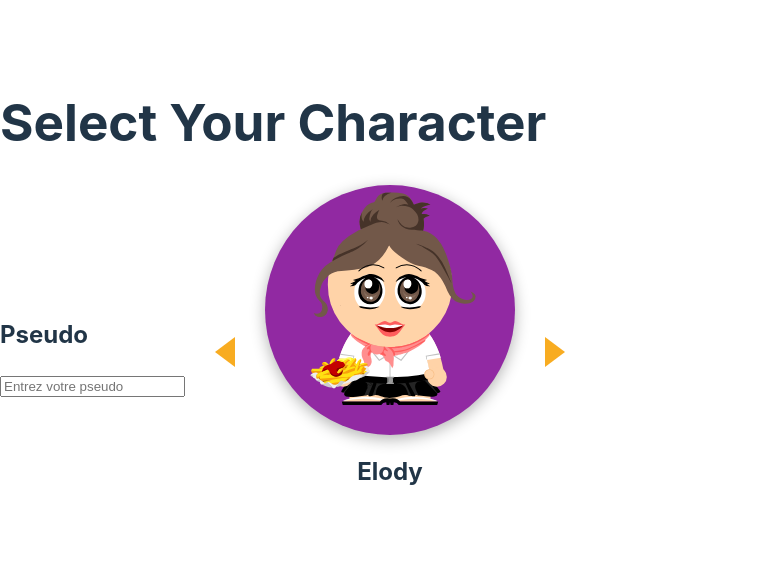
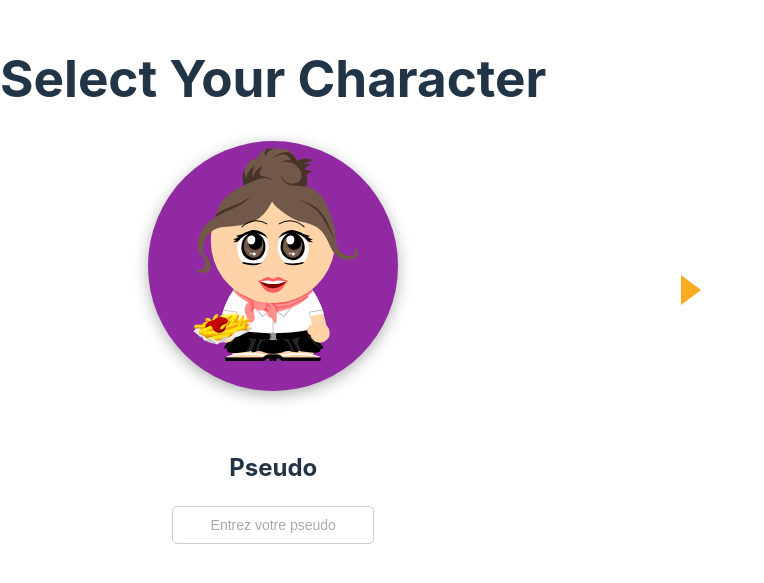
Before and after one commit to xYanis/Kultopia, a React (Vite) app: page / in a window 1280 px wide. Shown: the part 115-698 px from the top of the page, without its empty margins (0-764 px from the left). Built offline with nearby package versions, Linux system fonts and the light colour scheme.

Commit message:
avancement

```diff
--- a/src/components/SelectCharacter.jsx
+++ b/src/components/SelectCharacter.jsx
@@ -14,18 +14,18 @@ function SelectCharacter() {
 	];
 
 	const [currentIndex, setCurrentIndex] = useState(0);
-  const [pseudo, setPseudo] = useState(""); // State pour le pseudo
+	const [pseudo, setPseudo] = useState("Pseudo"); // State pour le pseudo
 	const [error, setError] = useState(""); // State pour l'erreur de validation du pseudo
 
 	const showPreviousCharacter = () => {
 		setCurrentIndex((prevIndex) =>
-      prevIndex === 0 ? characters.length - 1 : prevIndex - 1
+			prevIndex === 0 ? characters.length - 1 : prevIndex - 1,
 		);
 	};
 
 	const showNextCharacter = () => {
 		setCurrentIndex((prevIndex) =>
-      prevIndex === characters.length - 1 ? 0 : prevIndex + 1
+			prevIndex === characters.length - 1 ? 0 : prevIndex + 1,
 		);
 	};
 
@@ -50,37 +50,37 @@ function SelectCharacter() {
 					className="character-image"
 				/>
 			</div>
-      <h2>{character.name}</h2>
 		</div>
 	);
 
 	return (
 		<div className="character-selector">
-      {/* Section pour saisir le pseudo */}
+			{/* Section pour les flèches */}
+			<div className="arrow-buttons-container">
+				<button
+					onClick={showPreviousCharacter}
+					className="arrow-button left"
+				></button>
+				<button
+					onClick={showNextCharacter}
+					className="arrow-button right"
+				></button>
+			</div>
+
+			{/* Affichage du personnage sélectionné */}
+			<CharacterCard character={characters[currentIndex]} />
+
 			<div className="pseudo-section">
-        <h2>Pseudo</h2>
+				<h2>{pseudo}</h2>
 				<input
 					type="text"
-          value={pseudo}
 					onChange={handlePseudoChange}
 					placeholder="Entrez votre pseudo"
 					minLength="2"
 				/>
 				{/* Affichage du message d'erreur si le pseudo est trop court */}
-        {error && <p style={{ color: "red" }}>{error}</p>}
+				{error && <p className="error-message">{error}</p>}
 			</div>
-
-      {/* Boutons de navigation */}
-      <button onClick={showPreviousCharacter} className="arrow-button left">
-        {/* Bouton gauche */}
-      </button>
-
-      {/* Affichage du personnage sélectionné */}
-      <CharacterCard character={characters[currentIndex]} />
-
-      <button onClick={showNextCharacter} className="arrow-button right">
-        {/* Bouton droit */}
-      </button>
 		</div>
 	);
 }
--- a/src/css/SelectCharacter.css
+++ b/src/css/SelectCharacter.css
@@ -2,9 +2,10 @@
 
 .character-selector {
 	display: flex;
-	align-items: center;
+	flex-direction: column; /* Aligner les éléments en colonne pour l'avatar et le pseudo */
+	align-items: center; /* Centrer les éléments horizontalement */
 	justify-content: center;
-	gap: 10px; /* Espace entre les boutons et le personnage */
+	gap: 20px; /* Espace entre les éléments */
 }
 
 .character-container {
@@ -12,10 +13,10 @@
 	flex-direction: column;
 	align-items: center;
 	text-align: center;
+	position: relative;
 }
 
 .image-container {
-	position: relative;
 	width: 250px; /* Taille du cercle */
 	height: 250px; /* Taille du cercle */
 	border-radius: 50%;
@@ -25,14 +26,22 @@
 	align-items: flex-end;
 	overflow: hidden;
 	box-shadow: 0 4px 15px rgba(0, 0, 0, 0.3);
+	position: relative; /* Ajouté pour être le parent de l'avatar */
 }
 
 .character-image {
-	position: absolute;
 	bottom: 0;
 	width: 100%;
 	height: auto;
 	object-fit: contain;
+}
+.arrow-buttons-container {
+	display: flex;
+	justify-content: space-between; /* Placer les flèches à gauche et à droite */
+	width: 70%;
+	position: absolute;
+	top: 50%; /* Centrer verticalement les flèches */
+	transform: translateY(-50%); /* Ajuster la position verticale */
 }
 
 /* Style du bouton flèche */
@@ -47,7 +56,10 @@
 	align-items: center;
 	justify-content: center;
 	transition: transform 0.2s;
-	margin-top: 10px ;
+	margin-top: 10px;
+	/* position: absolute; Positionnement absolu par rapport à .image-container */
+	/* top: 50%; Centre verticalement les flèches */
+	/* transform: translateY(-50%); Ajuste la position verticale */
 }
 
 .arrow-button:hover {
@@ -59,6 +71,7 @@
 	content: "";
 	width: 0;
 	height: 0;
+	left: -70px; /* Espace à gauche */
 	border-style: solid;
 	border-width: 15px 20px 15px 0; /* Taille et orientation du triangle */
 	border-color: transparent #f8ac21 transparent transparent;
@@ -69,7 +82,35 @@
 	content: "";
 	width: 0;
 	height: 0;
+	right: -70px; /* Espace à droite */
 	border-style: solid;
 	border-width: 15px 0 15px 20px; /* Taille et orientation du triangle */
 	border-color: transparent transparent transparent #f8ac21;
 }
+
+.pseudo-section {
+	margin-top: 20px;
+	display: flex;
+	flex-direction: column;
+	align-items: center;
+}
+
+.pseudo-section input {
+	width: 180px; /* Largeur du champ de saisie */
+	padding: 10px;
+	border-radius: 5px;
+	border: 1px solid #ccc;
+	font-size: 14px;
+	text-align: center;
+	margin-bottom: 10px; /* Espacement sous le champ de saisie */
+}
+
+.pseudo-section input::placeholder {
+	color: #aaa;
+}
+
+.error-message {
+	color: red;
+	font-size: 12px;
+	margin-top: 5px;
+}
```
Lines whose indentation alone changed are shown as unchanged.
